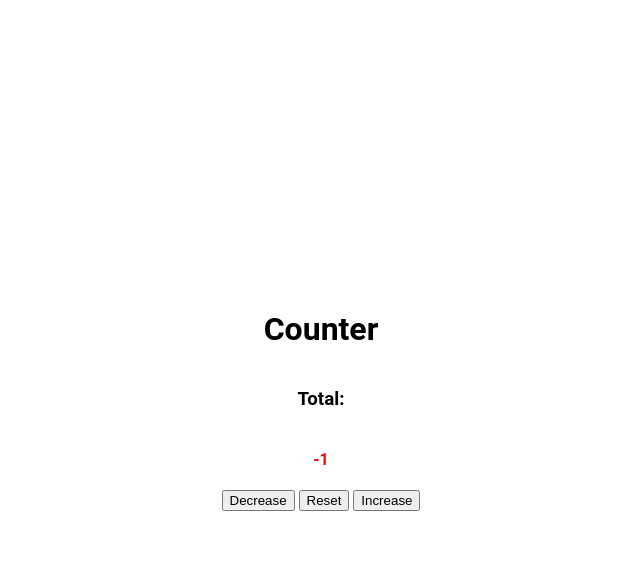
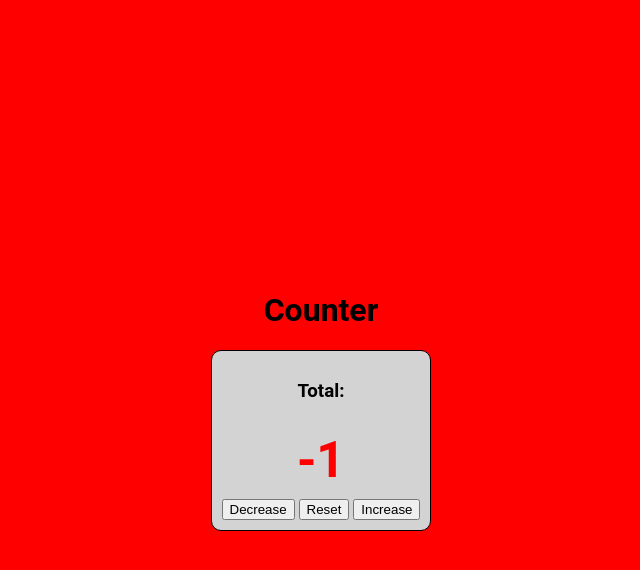
Before and after one commit to jtanyag/vanilla-js-projects, a plain HTML site: page counter/index.html in a window 1280 px wide. Both pictures are taken after a click on the button "Decrease". Shown: the whole page, without its empty margins (319-959 px from the left). Drawn offline with Linux system fonts and the light colour scheme.

Commit message:
updates css and background color

```diff
--- a/counter/app.js
+++ b/counter/app.js
@@ -4,6 +4,20 @@ const counter = document.getElementById('counter');
 const decreaseButton = document.getElementById('decrease');
 const resetButton = document.getElementById('reset');
 const increaseButton = document.getElementById('increase');
+const body = document.querySelector('body');
+
+const changeColor = () => {
+  if (count < 0) {
+    counter.style.color = 'red';
+    body.style.backgroundColor = 'red';
+  } else if (count > 0) {
+    counter.style.color = 'green';
+    body.style.backgroundColor = 'green';
+  } else {
+    counter.style.color = 'black';
+    body.style.backgroundColor = 'white';
+  };
+};
 
 const decrease = () => {
   count = count - 1;
@@ -23,15 +37,6 @@ const increase = () => {
   changeColor();
 };
 
-const changeColor = () => {
-  if (count < 0) {
-    counter.style.color = 'red';
-  } else if (count > 0) {
-    counter.style.color = 'green';
-  } else {
-    counter.style.color = 'black';
-  };
-};
 
 decreaseButton.addEventListener('click', decrease);
 resetButton.addEventListener('click', reset);
--- a/counter/styles.css
+++ b/counter/styles.css
@@ -6,11 +6,11 @@ body {
   margin: 0;
   padding: 0;
   font-family: "Roboto", sans-serif;
+  height: 100vh;
   display: flex;
   flex-direction: column;
   justify-content: center;
   align-items: center;
-  height: 100vh;
 }
 
 .container {
@@ -18,4 +18,13 @@ body {
   flex-direction: column;
   justify-content: center;
   align-items: center;
+  background-color: lightgray;
+  border: 1px solid black;
+  border-radius: 10px;
+  padding: 10px;
 }
+
+#counter {
+  font-size: 50px;
+  margin: 10px;
+}
```
